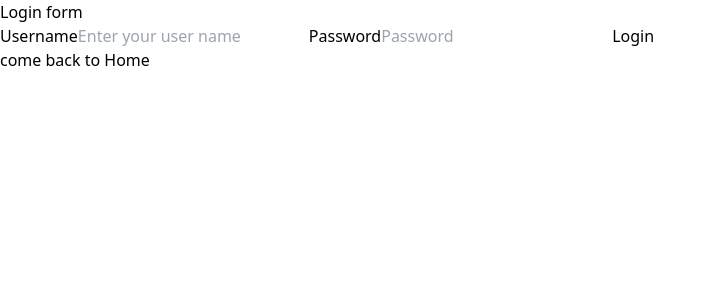
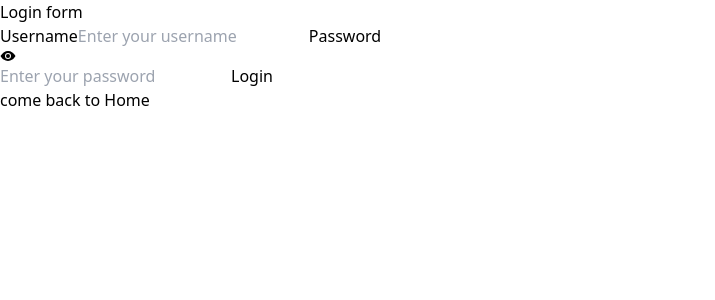
Before and after one commit to haniejnsh/veempars-project, a React (Vite) app in the folder code-challenge/: page /login in a window 1280 px wide. Shown: the top 300 px of the page, without its empty margins (0-715 px from the left). Built offline with nearby package versions, Linux system fonts and the light colour scheme.

Commit message:
complete login page

```diff
--- a/code-challenge/src/hooks/useLogin.ts
+++ b/code-challenge/src/hooks/useLogin.ts
@@ -1,17 +1,41 @@
-import { useMutation } from "@tanstack/react-query";
+import { useMutation, UseMutationResult } from "@tanstack/react-query";
 import axios from "../services/baseService";
 import { AUTH_URL } from "../services/api";
+import { useNavigate } from "react-router-dom";
+import { AxiosError } from "axios";
 
-export default function useLogin() {
-  const mutation=useMutation({
-    mutationFn:async (user)=>{
+interface userType {
+    username:string;
+    password:string;
+    expiresInMins:number;
+}
+interface loginResponse {
+    id: number;
+    accessToken: string;
+    refreshToken: string;
+    firstName: string;
+    lastName: string;
+    image: string;
+    username: string;
+    email: string;
+    gender: string;
+}
+
+
+export default function useLogin(): UseMutationResult<loginResponse,AxiosError,userType> {
+    const navigate=useNavigate()
+  const mutation=useMutation<loginResponse,AxiosError,userType>({
+    mutationFn:async (user:userType)=>{
         const res=await axios.post(`${AUTH_URL.login}`,user);
         return res.data
     },
     onSuccess:(data)=>{
         console.log("success login",data);
-        // localStorage.setItem("access",data)
-
+        localStorage.setItem("access",data.accessToken)
+        localStorage.setItem("refresh",data.refreshToken
+        )
+        localStorage.setItem("information",JSON.stringify({name:data.firstName,family:data.lastName,image:data.image}))
+        navigate("/")
     }
   })
   return mutation;
--- a/code-challenge/src/pages/login-page/LoginPage.tsx
+++ b/code-challenge/src/pages/login-page/LoginPage.tsx
@@ -3,7 +3,7 @@ import LoginForm from "./components/LoginForm";
 
 export default function LoginPage() {
   return (
-    <div className="flex flex-col items-center py-12 px-6 mx-auto gap-10 sm:w-[500px] w-[90%]">
+    <div className="flex flex-col items-center py-12 px-6 mx-auto gap-10 sm:w-[500px] w-[450px]">
       <h1 className="text-2xl font-bold text-emerald-800">Login form</h1>
       <LoginForm/>
       <div className="flex gap-1 text-emerald-800">
--- a/code-challenge/src/pages/login-page/components/LoginForm.tsx
+++ b/code-challenge/src/pages/login-page/components/LoginForm.tsx
@@ -1,14 +1,33 @@
 import { Form, Formik, Field} from "formik";
 import * as Yup from "yup";
+import useLogin from "../../../hooks/useLogin";
+import { useState } from "react";
+import { IoEyeSharp } from "react-icons/io5";
+import { BsEyeSlashFill } from "react-icons/bs";
+
+interface LoginFormValuesType {
+    username:string;
+    password:string;
+    expiresInMins:number;
+}
+interface formValues {
+    username: string;
+    password: string;
+  }
+
 
 export default function LoginForm() {
+    const {mutate,isError,error}=useLogin()
+    const [hidden,setHidden]=useState("password")
+    if(isError){console.log(error);
+    }
   return (
-    <Formik
+    <Formik<formValues>
     initialValues={{username:"",password:""}}
     onSubmit={
-        (value)=>{
-            console.log(value);
-
+        (value:formValues)=>{
+            const loginInformation:LoginFormValuesType={...value,expiresInMins: 30}
+            mutate(loginInformation)
         }
     }
     validationSchema={
@@ -26,16 +45,26 @@ export default function LoginForm() {
                     <Form className="flex flex-col justify-center items-center bg-gray-100 shadow-md shadow-gray-200 px-6 pt-8 pb-8 gap-4 w-full rounded-lg">
                         <label htmlFor="username" className="flex flex-col w-full gap-[2px]">
                             <span className="text-emerald-700 mb-1">Username</span>
-                            <Field id="username" name="username" placeholder="Enter your user name" className="px-2 py-2 text-sm text-gray-600 rounded-md focus:outline-none border border-gray-100 focus:border-gray-300"/>
+                            <Field id="username" name="username" placeholder="Enter your username" className="px-2 py-2 text-sm text-gray-600 rounded-md focus:outline-none border border-gray-100 focus:border-gray-300"/>
                             <span className="text-xs text-red-600 pl-2 h-4">{errors.username}</span>
                         </label>
-                        <label htmlFor="password" className="flex flex-col w-full gap-[2px]">
+                        <label htmlFor="password" className="flex flex-col w-full gap-[2px]" >
                             <span className="text-emerald-700 mb-1">Password</span>
-                            <Field id="password" name="password" placeholder="Password" className="px-2 py-2 text-sm text-gray-600 rounded-md focus:outline-none border border-gray-100 focus:border-gray-300"/>
+                            {(hidden=="password")?<IoEyeSharp onClick={()=>setHidden("text")} className="relative sm:-right-[370px] -right-[325px] top-7 text-gray-500 cursor-pointer transition"/>:<BsEyeSlashFill onClick={()=>setHidden("password")} className="relative sm:-right-[370px] -right-[325px] top-7 text-gray-500 cursor-pointer transition"/>}
+                            <Field type={hidden} id="password" name="password" placeholder="Enter your password" className="px-2 py-2 text-sm text-gray-600 rounded-md focus:outline-none border border-gray-100 focus:border-gray-300"/>
                             <span className="text-xs text-red-600 pl-2 h-4">{errors.password}</span>
                         </label>
                         <button type="submit" className="bg-emerald-600 w-24 h-9 text-white font-bold rounded-lg shadow-md shadow-emerald-800 hover:bg-emerald-500 ">Login</button>
-                        {/* <span className="text-red-600 text-xs">is error</span> */}
+                        {(() => {
+                            if (isError) {
+                                const mes = error?.response?.data as { message: string };
+                                return (
+                                <span className="text-red-600 text-xs">
+                                    error: {mes.message || "An unexpected error occurred"}
+                                </span>
+                                );}
+                            return "";
+                        })()}
                     </Form>
                 )
             }
```
